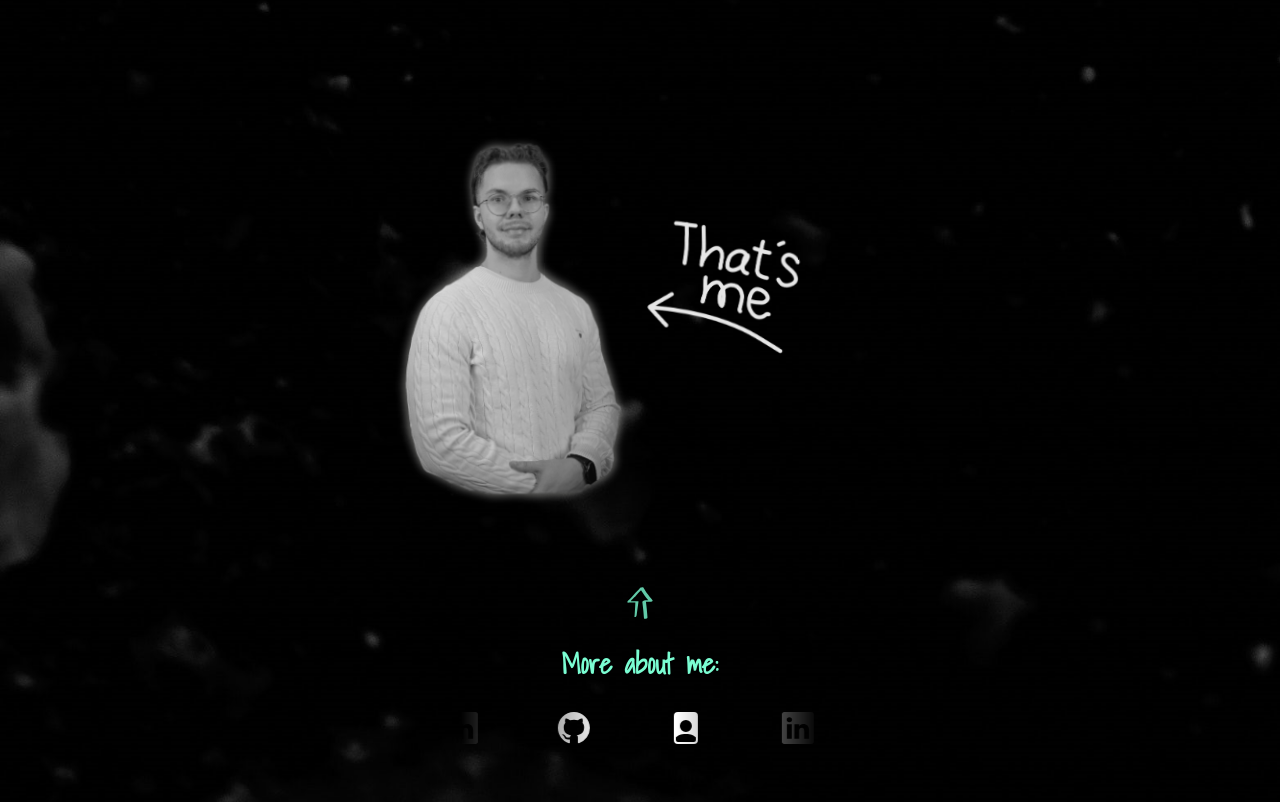
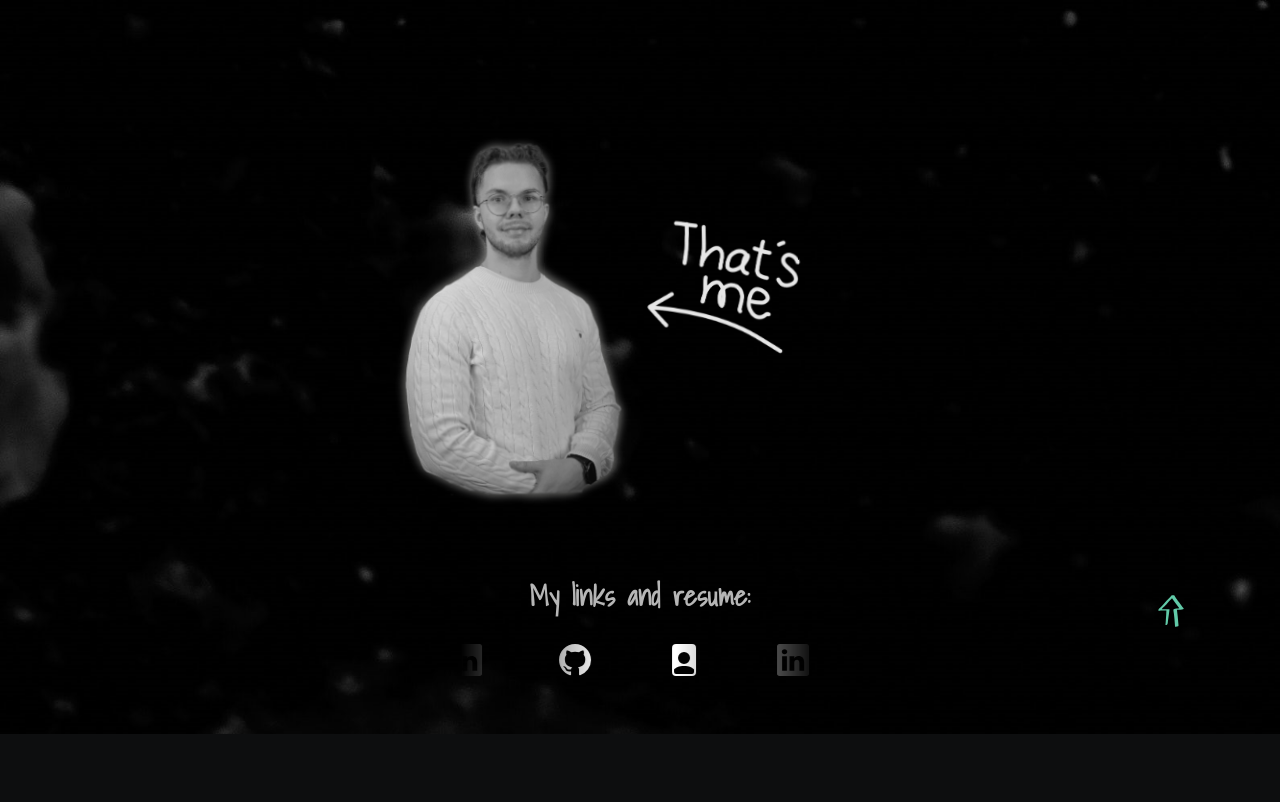
Before and after one commit to vsuusi/portfolio, a React (Create React App) app: page / in a window 1280 px wide. Shown: the part 3219-4021 px from the top of the page. After the commit the page ends 3953 px from the top, so only its background shows below. Built offline with nearby package versions, Linux system fonts and the light colour scheme; a web font is replaced by a local one.

Commit message:
improved arrow positon

```diff
--- a/src/components/Arrow.css
+++ b/src/components/Arrow.css
@@ -11,10 +11,6 @@
     opacity: 80%;
 }
 
-.arrow.flip {
-    transform: rotate(180deg);
-}
-
 .arrow:hover {
     cursor: pointer;
 }
--- a/src/components/Roller.css
+++ b/src/components/Roller.css
@@ -1,7 +1,8 @@
 .roller-text {
     width: fit-content;
-    margin: 0 auto;
-    color:var(--main-light-green);
+    margin: auto;
+    margin-top: 4vh;
+    color:var(--main-white);
     font-family: "Shadows Into Light";
     font-size: 28px;
     transition: .3s ease-in-out;
@@ -30,7 +31,7 @@
 }
 
 .roller-item {
-    margin-left: 10vh;
+    margin-left: 6vw;
     transition: 0.4s ease-out;
 }
 
@@ -39,10 +40,12 @@
     cursor: pointer;
 }
 
-.welcome-arrow.flip img {
+.roller-arrow {
+    position: absolute;
+    right: 1%;
     transform: rotate(180deg);
+    margin-right: 5vw;
 }
-
 
 
 @keyframes scroll {
@@ -63,6 +66,9 @@
     .roller-item {
         margin-left: 15vw;
     }
+    .roller-arrow {
+        margin-right: 0px;
+    }
 
 }
 
--- a/src/components/Roller.jsx
+++ b/src/components/Roller.jsx
@@ -5,8 +5,11 @@ import Arrow from "./Arrow";
 const Roller = () => {
     return(
         <>
+            <div className="roller-arrow">
             <Arrow nextComponent={"top"} flip/>
-            <h3 className="roller-text"> More about me:</h3>
+
+            </div>
+            <h3 className="roller-text"> My links and resume:</h3>
             <div className="roller-container" id="roller">
                 <div className="roller-items">
                     <div className="roller-item">
--- a/src/components/Welcome.css
+++ b/src/components/Welcome.css
@@ -12,8 +12,6 @@
     font-size: 4vh;
     margin-left: 26vw;
 }
-.welcome-arrow {
-}
 
 @media (max-width: 600px) {
     .welcome-text{
@@ -21,5 +19,4 @@
         margin: 0 auto;
         letter-spacing: 0;
     }
-
 }
```
